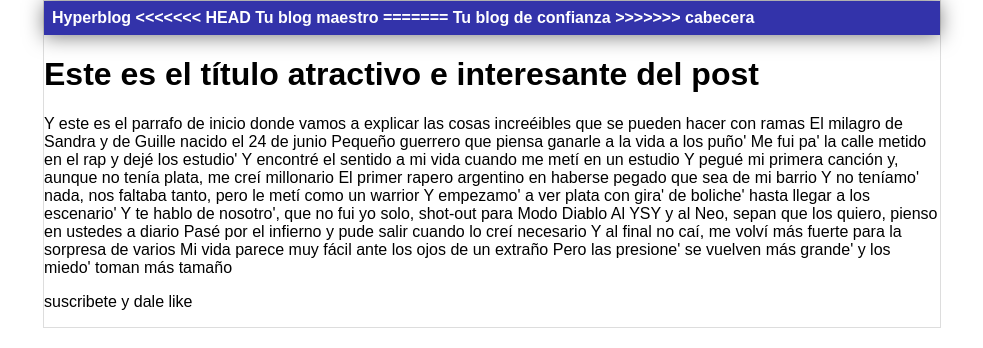
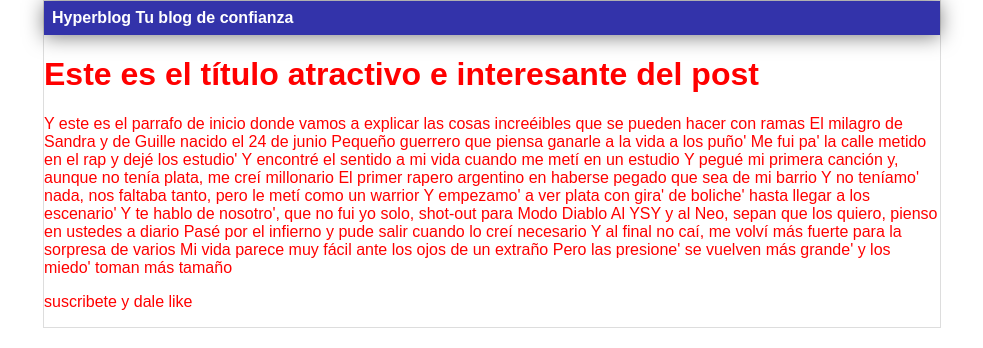
Before and after one commit to lleexx2277/Hyperblock, a plain HTML site: page blogpost.html in a window 1280 px wide. Shown: the whole page, without its empty margins (148-1131 px from the left). Drawn offline with Linux system fonts and the light colour scheme.

Commit message:
cambios realizados a las ramas

```diff
--- a/blogpost.html
+++ b/blogpost.html
@@ -7,11 +7,7 @@
         <div id="container">
             <div id="cabecera">
                 Hyperblog
-<<<<<<< HEAD
-                <span id="tagline">Tu blog maestro</span>
-=======
                 <span id="tagline">Tu blog de confianza</span>
->>>>>>> cabecera
             </div>
             <div id="post">
                 <h1>Este es el título atractivo e interesante del post</h1>
--- a/css/estilos.css
+++ b/css/estilos.css
@@ -1,10 +1,6 @@
 body
 {
-<<<<<<< HEAD
-    color: blue;
-=======
     color: red;
->>>>>>> cabecera
     text-align: center;
     font-family: Arial;
     font-size: 16px;
```
